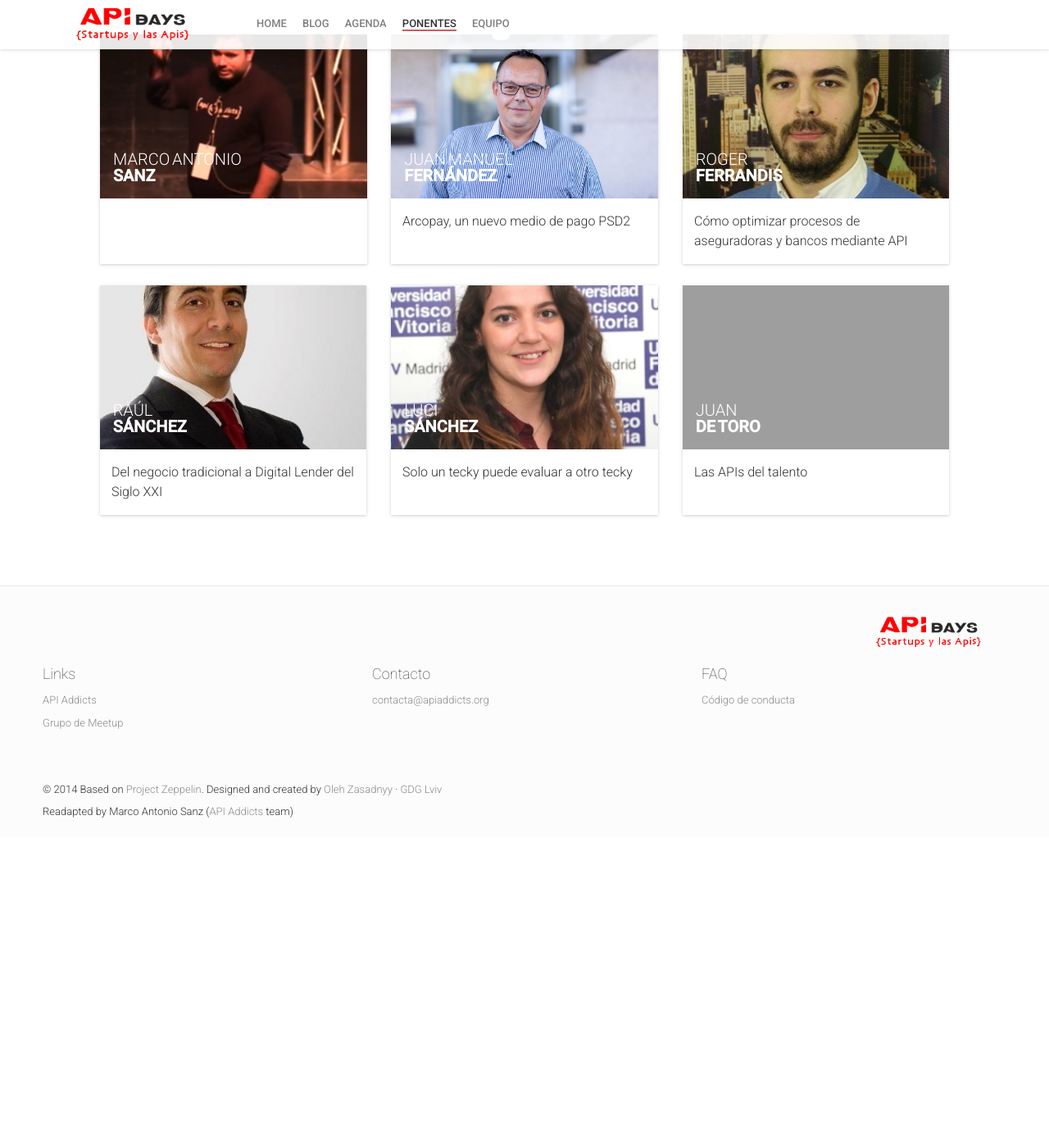
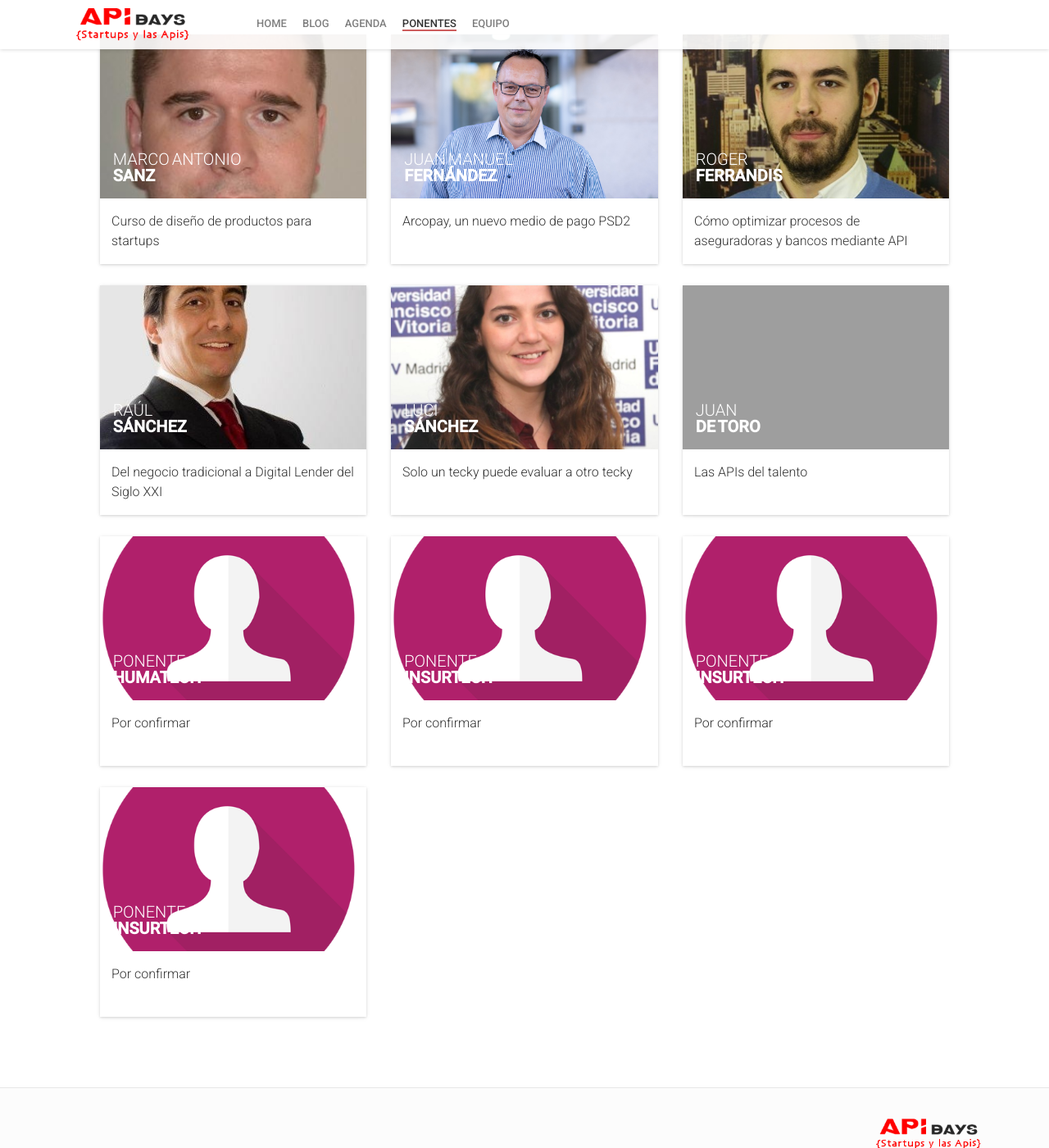
Before and after one commit to apiaddicts/startupsylasapisIII, a Jekyll site: the page built from speakers.html, in a window 1280 px wide and 1400 px high, scrolled down 415 px. Shown: the whole window at 82% size. Built offline with Jekyll 4.4.1, drawn with Linux system fonts in a browser that asks for light colours; nearby versions of some CDN libraries; comment, search, counter and statistics services are not loaded; before the commit the page ends 1437 px from its top, so only the background shows below that.

Commit message:
agenda - añadir ponentes no confirmados

```diff
--- a/_data/schedule.yml
+++ b/_data/schedule.yml
@@ -11,7 +11,7 @@
     }
 -
   date: "2021-07-13"
-  dateReadable: "13 de Julio - FinTECH"
+  dateReadable: "13 de Julio - FINTECH"
   tracks:
     - {title: "Charla", color: "#90be4e"}
   timeslots:
@@ -37,7 +37,7 @@
     }
 -
   date: "2021-07-14"
-  dateReadable: "14 de Julio - HumanTECH"
+  dateReadable: "14 de Julio - HUMANTECH"
   tracks:
     - {title: "Charla", color: "#90be4e"}
   timeslots:
@@ -62,7 +62,7 @@
     }
 -
   date: "2021-07-15"
-  dateReadable: "15 de Julio - InsurTECH"
+  dateReadable: "15 de Julio - INSURTECH"
   tracks:
     - {title: "Charla", color: "#90be4e"}
   timeslots:
--- a/_data/sessions.yml
+++ b/_data/sessions.yml
@@ -5,9 +5,12 @@
 
 -
   id: 000
-  title: "Comienzo del evento"
-  description: "¡TE ESPERAMOS!"
-  service: true
+  title: "Curso de diseño de productos para startups"
+  subtype: presentation
+  description: "Acceso exclusivo para quién esté interesado en recibir una masterclass por un APIExpert sobre cómo implementar un producto digital exitoso en su proyecto. No te lo pienses, las PLAZAS son LIMITADAS!"
+  speakers: [1]
+  complexity: "Expert"
+
 -
 #  id: 001
 #  title: "Reinventando negocios tradicionales"
@@ -34,7 +37,7 @@
   complexity: "Expert"
 -
   id: 004
-  title: "Concurso"
+  title: "Concurso y preguntas/dudas de los asistentes"
   description: ""
   subtype: keynote
 -
@@ -61,8 +64,32 @@
   speakers: [6]
   complexity: "Expert"
 -
+  id: 008
+  title: "Por confirmar"
+  description: "Startup Humantech"
+  subtype: presentation
+  speakers: [7]
+  complexity: "None"
+-
   id: 009
-  title: "Fin del evento"
+  title: "Preguntas/dudas de los asistentes"
   description: ""
   subtype: presentation
-  complexity: "Intermediate"
+-
+  id: 010
+  title: "Por confirmar"
+  description: "Startup Insurtech"
+  subtype: presentation
+  speakers: [8]
+-
+  id: 011
+  title: "Por confirmar"
+  description: "Startup Insurtech"
+  subtype: presentation
+  speakers: [9]
+-
+  id: 012
+  title: "Por confirmar"
+  description: "Startup Insurtech"
+  subtype: presentation
+  speakers: [10]
--- a/_data/speakers.yml
+++ b/_data/speakers.yml
@@ -76,3 +76,47 @@
   rockstar: true
   social:
     - {name: "linkedin", link: "https://es.linkedin.com/in/jdetoro-product-manager"}
+-
+  id: 7
+  name: "Ponente"
+  surname: "Humatech"
+  company: "Por confirmar"
+  title: ""
+  bio: ""
+  thumbnailUrl: user.png
+  rockstar: true
+  social:
+  #  - {name: "linkedin", link: ""}
+-
+  id: 8
+  name: "Ponente"
+  surname: "Insurtech"
+  company: "Por confirmar"
+  title: ""
+  bio: ""
+  thumbnailUrl: user.png
+  rockstar: true
+  social:
+  #  - {name: "linkedin", link: ""}
+-
+  id: 9
+  name: "Ponente"
+  surname: "Insurtech"
+  company: "Por confirmar"
+  title: ""
+  bio: ""
+  thumbnailUrl: user.png
+  rockstar: true
+  social:
+  #  - {name: "linkedin", link: ""}
+-
+  id: 10
+  name: "Ponente"
+  surname: "Insurtech"
+  company: "Por confirmar"
+  title: ""
+  bio: ""
+  thumbnailUrl: user.png
+  rockstar: true
+  social:
+  #  - {name: "linkedin", link: ""}
```
Also changed, not shown: img/people/MarcoAntonio.png, 1 other file.
